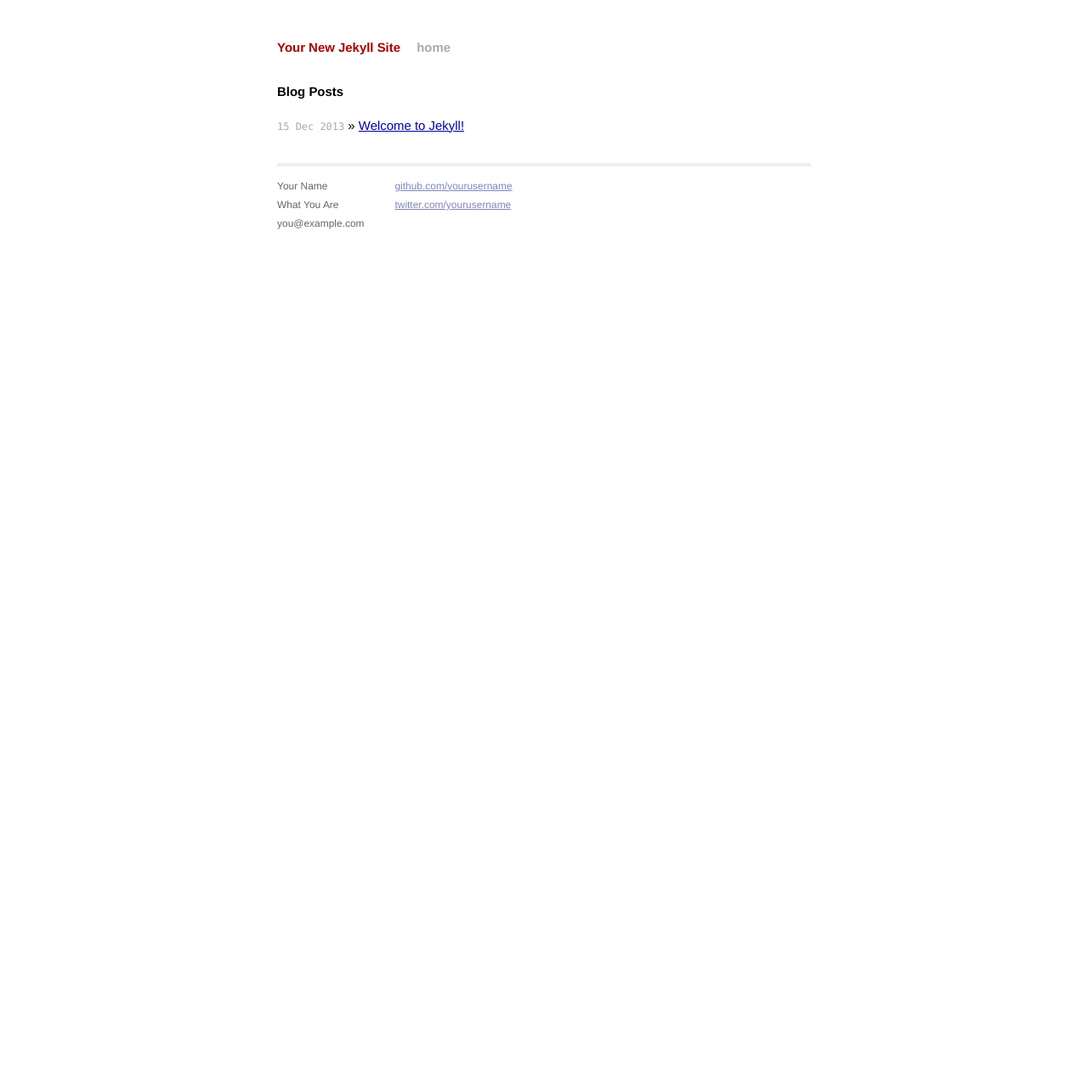
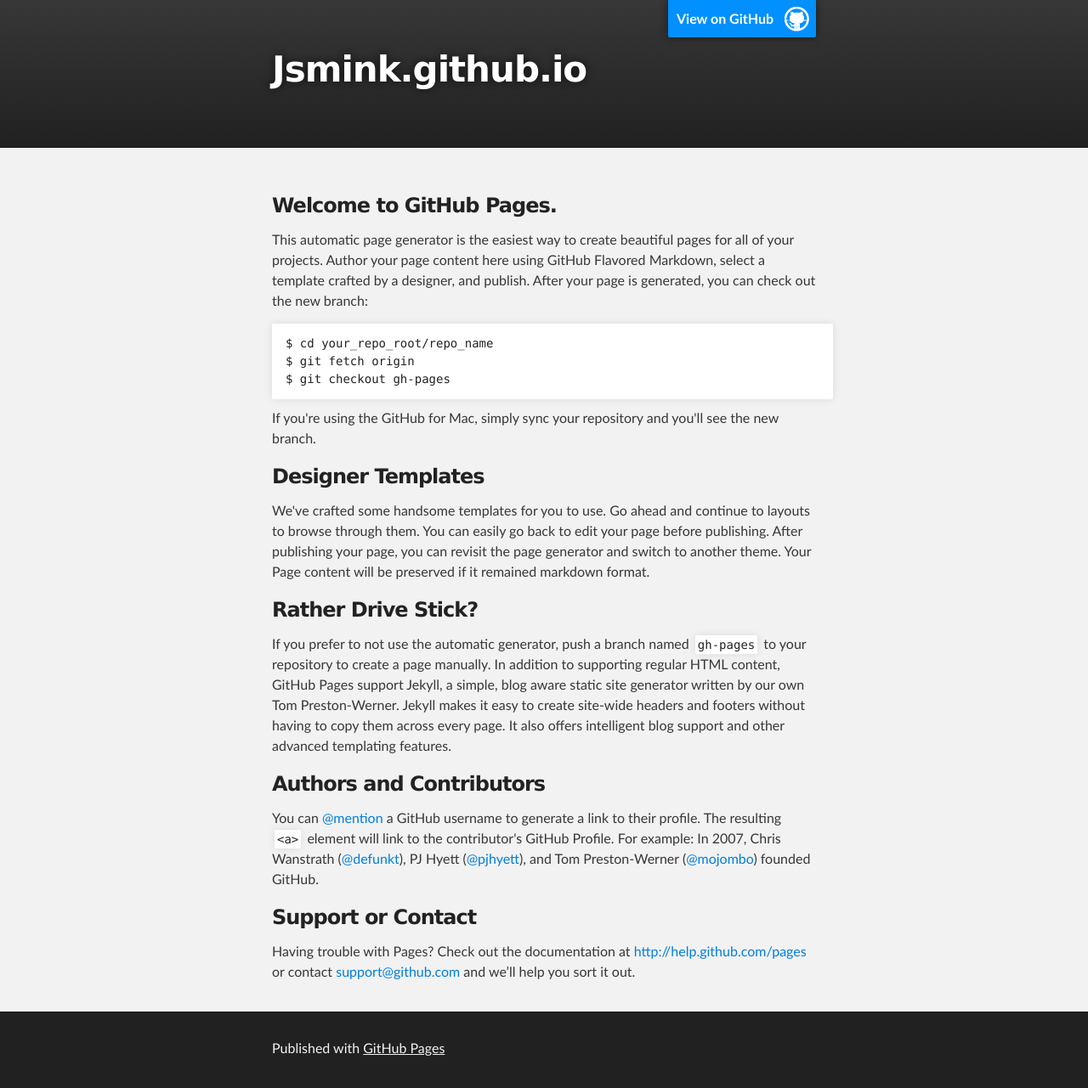
Before and after one commit to jsmink/jsmink.github.io, a Jekyll site: the page index.html, which Jekyll copies as it is, in a window 1280 px wide. Shown: the whole page at 85% size. Built offline with Jekyll 4.4.1, drawn with Linux system fonts in a browser that asks for light colours; Markdown is read by kramdown in place of the engine named in the settings; before the commit the page ends 945 px from its top, so only the background shows below that.

Commit message:
Replace master branch with page content via GitHub

```diff
--- a/index.html
+++ b/index.html
@@ -1,13 +1,74 @@
----
-layout: default
-title: Your New Jekyll Site
----
+<!DOCTYPE html>
+<html>
 
-<div id="home">
-  <h1>Blog Posts</h1>
-  <ul class="posts">
-    {% for post in site.posts %}
-      <li><span>{{ post.date | date_to_string }}</span> &raquo; <a href="{{ post.url }}">{{ post.title }}</a></li>
-    {% endfor %}
-  </ul>
-</div>
+  <head>
+    <meta charset='utf-8' />
+    <meta http-equiv="X-UA-Compatible" content="chrome=1" />
+    <meta name="description" content="Jsmink.github.io : " />
+
+    <link rel="stylesheet" type="text/css" media="screen" href="stylesheets/stylesheet.css">
+
+    <title>Jsmink.github.io</title>
+  </head>
+
+  <body>
+
+    <!-- HEADER -->
+    <div id="header_wrap" class="outer">
+        <header class="inner">
+          <a id="forkme_banner" href="https://github.com/jsmink">View on GitHub</a>
+
+          <h1 id="project_title">Jsmink.github.io</h1>
+          <h2 id="project_tagline"></h2>
+
+        </header>
+    </div>
+
+    <!-- MAIN CONTENT -->
+    <div id="main_content_wrap" class="outer">
+      <section id="main_content" class="inner">
+        <h3>
+<a name="welcome-to-github-pages" class="anchor" href="#welcome-to-github-pages"><span class="octicon octicon-link"></span></a>Welcome to GitHub Pages.</h3>
+
+<p>This automatic page generator is the easiest way to create beautiful pages for all of your projects. Author your page content here using GitHub Flavored Markdown, select a template crafted by a designer, and publish. After your page is generated, you can check out the new branch:</p>
+
+<pre><code>$ cd your_repo_root/repo_name
+$ git fetch origin
+$ git checkout gh-pages
+</code></pre>
+
+<p>If you're using the GitHub for Mac, simply sync your repository and you'll see the new branch.</p>
+
+<h3>
+<a name="designer-templates" class="anchor" href="#designer-templates"><span class="octicon octicon-link"></span></a>Designer Templates</h3>
+
+<p>We've crafted some handsome templates for you to use. Go ahead and continue to layouts to browse through them. You can easily go back to edit your page before publishing. After publishing your page, you can revisit the page generator and switch to another theme. Your Page content will be preserved if it remained markdown format.</p>
+
+<h3>
+<a name="rather-drive-stick" class="anchor" href="#rather-drive-stick"><span class="octicon octicon-link"></span></a>Rather Drive Stick?</h3>
+
+<p>If you prefer to not use the automatic generator, push a branch named <code>gh-pages</code> to your repository to create a page manually. In addition to supporting regular HTML content, GitHub Pages support Jekyll, a simple, blog aware static site generator written by our own Tom Preston-Werner. Jekyll makes it easy to create site-wide headers and footers without having to copy them across every page. It also offers intelligent blog support and other advanced templating features.</p>
+
+<h3>
+<a name="authors-and-contributors" class="anchor" href="#authors-and-contributors"><span class="octicon octicon-link"></span></a>Authors and Contributors</h3>
+
+<p>You can <a href="https://github.com/blog/821" class="user-mention">@mention</a> a GitHub username to generate a link to their profile. The resulting <code>&lt;a&gt;</code> element will link to the contributor's GitHub Profile. For example: In 2007, Chris Wanstrath (<a href="https://github.com/defunkt" class="user-mention">@defunkt</a>), PJ Hyett (<a href="https://github.com/pjhyett" class="user-mention">@pjhyett</a>), and Tom Preston-Werner (<a href="https://github.com/mojombo" class="user-mention">@mojombo</a>) founded GitHub.</p>
+
+<h3>
+<a name="support-or-contact" class="anchor" href="#support-or-contact"><span class="octicon octicon-link"></span></a>Support or Contact</h3>
+
+<p>Having trouble with Pages? Check out the documentation at <a href="http://help.github.com/pages">http://help.github.com/pages</a> or contact <a href="mailto:support@github.com">support@github.com</a> and we’ll help you sort it out.</p>
+      </section>
+    </div>
+
+    <!-- FOOTER  -->
+    <div id="footer_wrap" class="outer">
+      <footer class="inner">
+        <p>Published with <a href="http://pages.github.com">GitHub Pages</a></p>
+      </footer>
+    </div>
+
+
+
+  </body>
+</html>
--- /dev/null
+++ b/javascripts/main.js
@@ -0,0 +1 @@
+console.log('This would be the main JS file.');
--- /dev/null
+++ b/stylesheets/pygment_trac.css
@@ -0,0 +1,70 @@
+.highlight .hll { background-color: #ffffcc }
+.highlight  { background: #f0f3f3; }
+.highlight .c { color: #0099FF; font-style: italic } /* Comment */
+.highlight .err { color: #AA0000; background-color: #FFAAAA } /* Error */
+.highlight .k { color: #006699; font-weight: bold } /* Keyword */
+.highlight .o { color: #555555 } /* Operator */
+.highlight .cm { color: #0099FF; font-style: italic } /* Comment.Multiline */
+.highlight .cp { color: #009999 } /* Comment.Preproc */
+.highlight .c1 { color: #0099FF; font-style: italic } /* Comment.Single */
+.highlight .cs { color: #0099FF; font-weight: bold; font-style: italic } /* Comment.Special */
+.highlight .gd { background-color: #FFCCCC; border: 1px solid #CC0000 } /* Generic.Deleted */
+.highlight .ge { font-style: italic } /* Generic.Emph */
+.highlight .gr { color: #FF0000 } /* Generic.Error */
+.highlight .gh { color: #003300; font-weight: bold } /* Generic.Heading */
+.highlight .gi { background-color: #CCFFCC; border: 1px solid #00CC00 } /* Generic.Inserted */
+.highlight .go { color: #AAAAAA } /* Generic.Output */
+.highlight .gp { color: #000099; font-weight: bold } /* Generic.Prompt */
+.highlight .gs { font-weight: bold } /* Generic.Strong */
+.highlight .gu { color: #003300; font-weight: bold } /* Generic.Subheading */
+.highlight .gt { color: #99CC66 } /* Generic.Traceback */
+.highlight .kc { color: #006699; font-weight: bold } /* Keyword.Constant */
+.highlight .kd { color: #006699; font-weight: bold } /* Keyword.Declaration */
+.highlight .kn { color: #006699; font-weight: bold } /* Keyword.Namespace */
+.highlight .kp { color: #006699 } /* Keyword.Pseudo */
+.highlight .kr { color: #006699; font-weight: bold } /* Keyword.Reserved */
+.highlight .kt { color: #007788; font-weight: bold } /* Keyword.Type */
+.highlight .m { color: #FF6600 } /* Literal.Number */
+.highlight .s { color: #CC3300 } /* Literal.String */
+.highlight .na { color: #330099 } /* Name.Attribute */
+.highlight .nb { color: #336666 } /* Name.Builtin */
+.highlight .nc { color: #00AA88; font-weight: bold } /* Name.Class */
+.highlight .no { color: #336600 } /* Name.Constant */
+.highlight .nd { color: #9999FF } /* Name.Decorator */
+.highlight .ni { color: #999999; font-weight: bold } /* Name.Entity */
+.highlight .ne { color: #CC0000; font-weight: bold } /* Name.Exception */
+.highlight .nf { color: #CC00FF } /* Name.Function */
+.highlight .nl { color: #9999FF } /* Name.Label */
+.highlight .nn { color: #00CCFF; font-weight: bold } /* Name.Namespace */
+.highlight .nt { color: #330099; font-weight: bold } /* Name.Tag */
+.highlight .nv { color: #003333 } /* Name.Variable */
+.highlight .ow { color: #000000; font-weight: bold } /* Operator.Word */
+.highlight .w { color: #bbbbbb } /* Text.Whitespace */
+.highlight .mf { color: #FF6600 } /* Literal.Number.Float */
+.highlight .mh { color: #FF6600 } /* Literal.Number.Hex */
+.highlight .mi { color: #FF6600 } /* Literal.Number.Integer */
+.highlight .mo { color: #FF6600 } /* Literal.Number.Oct */
+.highlight .sb { color: #CC3300 } /* Literal.String.Backtick */
+.highlight .sc { color: #CC3300 } /* Literal.String.Char */
+.highlight .sd { color: #CC3300; font-style: italic } /* Literal.String.Doc */
+.highlight .s2 { color: #CC3300 } /* Literal.String.Double */
+.highlight .se { color: #CC3300; font-weight: bold } /* Literal.String.Escape */
+.highlight .sh { color: #CC3300 } /* Literal.String.Heredoc */
+.highlight .si { color: #AA0000 } /* Literal.String.Interpol */
+.highlight .sx { color: #CC3300 } /* Literal.String.Other */
+.highlight .sr { color: #33AAAA } /* Literal.String.Regex */
+.highlight .s1 { color: #CC3300 } /* Literal.String.Single */
+.highlight .ss { color: #FFCC33 } /* Literal.String.Symbol */
+.highlight .bp { color: #336666 } /* Name.Builtin.Pseudo */
+.highlight .vc { color: #003333 } /* Name.Variable.Class */
+.highlight .vg { color: #003333 } /* Name.Variable.Global */
+.highlight .vi { color: #003333 } /* Name.Variable.Instance */
+.highlight .il { color: #FF6600 } /* Literal.Number.Integer.Long */
+
+.type-csharp .highlight .k { color: #0000FF }
+.type-csharp .highlight .kt { color: #0000FF }
+.type-csharp .highlight .nf { color: #000000; font-weight: normal }
+.type-csharp .highlight .nc { color: #2B91AF }
+.type-csharp .highlight .nn { color: #000000 }
+.type-csharp .highlight .s { color: #A31515 }
+.type-csharp .highlight .sc { color: #A31515 }
--- /dev/null
+++ b/stylesheets/stylesheet.css
@@ -0,0 +1,423 @@
+/*******************************************************************************
+Slate Theme for GitHub Pages
+by Jason Costello, @jsncostello
+*******************************************************************************/
+
+@import url(pygment_trac.css);
+
+/*******************************************************************************
+MeyerWeb Reset
+*******************************************************************************/
+
+html, body, div, span, applet, object, iframe,
+h1, h2, h3, h4, h5, h6, p, blockquote, pre,
+a, abbr, acronym, address, big, cite, code,
+del, dfn, em, img, ins, kbd, q, s, samp,
+small, strike, strong, sub, sup, tt, var,
+b, u, i, center,
+dl, dt, dd, ol, ul, li,
+fieldset, form, label, legend,
+table, caption, tbody, tfoot, thead, tr, th, td,
+article, aside, canvas, details, embed,
+figure, figcaption, footer, header, hgroup,
+menu, nav, output, ruby, section, summary,
+time, mark, audio, video {
+  margin: 0;
+  padding: 0;
+  border: 0;
+  font: inherit;
+  vertical-align: baseline;
+}
+
+/* HTML5 display-role reset for older browsers */
+article, aside, details, figcaption, figure,
+footer, header, hgroup, menu, nav, section {
+  display: block;
+}
+
+ol, ul {
+  list-style: none;
+}
+
+table {
+  border-collapse: collapse;
+  border-spacing: 0;
+}
+
+/*******************************************************************************
+Theme Styles
+*******************************************************************************/
+
+body {
+  box-sizing: border-box;
+  color:#373737;
+  background: #212121;
+  font-size: 16px;
+  font-family: 'Myriad Pro', Calibri, Helvetica, Arial, sans-serif;
+  line-height: 1.5;
+  -webkit-font-smoothing: antialiased;
+}
+
+h1, h2, h3, h4, h5, h6 {
+  margin: 10px 0;
+  font-weight: 700;
+  color:#222222;
+  font-family: 'Lucida Grande', 'Calibri', Helvetica, Arial, sans-serif;
+  letter-spacing: -1px;
+}
+
+h1 {
+  font-size: 36px;
+  font-weight: 700;
+}
+
+h2 {
+  padding-bottom: 10px;
+  font-size: 32px;
+  background: url('../images/bg_hr.png') repeat-x bottom;
+}
+
+h3 {
+  font-size: 24px;
+}
+
+h4 {
+  font-size: 21px;
+}
+
+h5 {
+  font-size: 18px;
+}
+
+h6 {
+  font-size: 16px;
+}
+
+p {
+  margin: 10px 0 15px 0;
+}
+
+footer p {
+  color: #f2f2f2;
+}
+
+a {
+  text-decoration: none;
+  color: #007edf;
+  text-shadow: none;
+
+  transition: color 0.5s ease;
+  transition: text-shadow 0.5s ease;
+  -webkit-transition: color 0.5s ease;
+  -webkit-transition: text-shadow 0.5s ease;
+  -moz-transition: color 0.5s ease;
+  -moz-transition: text-shadow 0.5s ease;
+  -o-transition: color 0.5s ease;
+  -o-transition: text-shadow 0.5s ease;
+  -ms-transition: color 0.5s ease;
+  -ms-transition: text-shadow 0.5s ease;
+}
+
+a:hover, a:focus {text-decoration: underline;}
+
+footer a {
+  color: #F2F2F2;
+  text-decoration: underline;
+}
+
+em {
+  font-style: italic;
+}
+
+strong {
+  font-weight: bold;
+}
+
+img {
+  position: relative;
+  margin: 0 auto;
+  max-width: 739px;
+  padding: 5px;
+  margin: 10px 0 10px 0;
+  border: 1px solid #ebebeb;
+
+  box-shadow: 0 0 5px #ebebeb;
+  -webkit-box-shadow: 0 0 5px #ebebeb;
+  -moz-box-shadow: 0 0 5px #ebebeb;
+  -o-box-shadow: 0 0 5px #ebebeb;
+  -ms-box-shadow: 0 0 5px #ebebeb;
+}
+
+p img {
+  display: inline;
+  margin: 0;
+  padding: 0;
+  vertical-align: middle;
+  text-align: center;
+  border: none;
+}
+
+pre, code {
+  width: 100%;
+  color: #222;
+  background-color: #fff;
+
+  font-family: Monaco, "Bitstream Vera Sans Mono", "Lucida Console", Terminal, monospace;
+  font-size: 14px;
+
+  border-radius: 2px;
+  -moz-border-radius: 2px;
+  -webkit-border-radius: 2px;
+}
+
+pre {
+  width: 100%;
+  padding: 10px;
+  box-shadow: 0 0 10px rgba(0,0,0,.1);
+  overflow: auto;
+}
+
+code {
+  padding: 3px;
+  margin: 0 3px;
+  box-shadow: 0 0 10px rgba(0,0,0,.1);
+}
+
+pre code {
+  display: block;
+  box-shadow: none;
+}
+
+blockquote {
+  color: #666;
+  margin-bottom: 20px;
+  padding: 0 0 0 20px;
+  border-left: 3px solid #bbb;
+}
+
+
+ul, ol, dl {
+  margin-bottom: 15px
+}
+
+ul {
+  list-style: inside;
+  padding-left: 20px;
+}
+
+ol {
+  list-style: decimal inside;
+  padding-left: 20px;
+}
+
+dl dt {
+  font-weight: bold;
+}
+
+dl dd {
+  padding-left: 20px;
+  font-style: italic;
+}
+
+dl p {
+  padding-left: 20px;
+  font-style: italic;
+}
+
+hr {
+  height: 1px;
+  margin-bottom: 5px;
+  border: none;
+  background: url('../images/bg_hr.png') repeat-x center;
+}
+
+table {
+  border: 1px solid #373737;
+  margin-bottom: 20px;
+  text-align: left;
+ }
+
+th {
+  font-family: 'Lucida Grande', 'Helvetica Neue', Helvetica, Arial, sans-serif;
+  padding: 10px;
+  background: #373737;
+  color: #fff;
+ }
+
+td {
+  padding: 10px;
+  border: 1px solid #373737;
+ }
+
+form {
+  background: #f2f2f2;
+  padding: 20px;
+}
+
+/*******************************************************************************
+Full-Width Styles
+*******************************************************************************/
+
+.outer {
+  width: 100%;
+}
+
+.inner {
+  position: relative;
+  max-width: 640px;
+  padding: 20px 10px;
+  margin: 0 auto;
+}
+
+#forkme_banner {
+  display: block;
+  position: absolute;
+  top:0;
+  right: 10px;
+  z-index: 10;
+  padding: 10px 50px 10px 10px;
+  color: #fff;
+  background: url('../images/blacktocat.png') #0090ff no-repeat 95% 50%;
+  font-weight: 700;
+  box-shadow: 0 0 10px rgba(0,0,0,.5);
+  border-bottom-left-radius: 2px;
+  border-bottom-right-radius: 2px;
+}
+
+#header_wrap {
+  background: #212121;
+  background: -moz-linear-gradient(top, #373737, #212121);
+  background: -webkit-linear-gradient(top, #373737, #212121);
+  background: -ms-linear-gradient(top, #373737, #212121);
+  background: -o-linear-gradient(top, #373737, #212121);
+  background: linear-gradient(top, #373737, #212121);
+}
+
+#header_wrap .inner {
+  padding: 50px 10px 30px 10px;
+}
+
+#project_title {
+  margin: 0;
+  color: #fff;
+  font-size: 42px;
+  font-weight: 700;
+  text-shadow: #111 0px 0px 10px;
+}
+
+#project_tagline {
+  color: #fff;
+  font-size: 24px;
+  font-weight: 300;
+  background: none;
+  text-shadow: #111 0px 0px 10px;
+}
+
+#downloads {
+  position: absolute;
+  width: 210px;
+  z-index: 10;
+  bottom: -40px;
+  right: 0;
+  height: 70px;
+  background: url('../images/icon_download.png') no-repeat 0% 90%;
+}
+
+.zip_download_link {
+  display: block;
+  float: right;
+  width: 90px;
+  height:70px;
+  text-indent: -5000px;
+  overflow: hidden;
+  background: url(../images/sprite_download.png) no-repeat bottom left;
+}
+
+.tar_download_link {
+  display: block;
+  float: right;
+  width: 90px;
+  height:70px;
+  text-indent: -5000px;
+  overflow: hidden;
+  background: url(../images/sprite_download.png) no-repeat bottom right;
+  margin-left: 10px;
+}
+
+.zip_download_link:hover {
+  background: url(../images/sprite_download.png) no-repeat top left;
+}
+
+.tar_download_link:hover {
+  background: url(../images/sprite_download.png) no-repeat top right;
+}
+
+#main_content_wrap {
+  background: #f2f2f2;
+  border-top: 1px solid #111;
+  border-bottom: 1px solid #111;
+}
+
+#main_content {
+  padding-top: 40px;
+}
+
+#footer_wrap {
+  background: #212121;
+}
+
+
+
+/*******************************************************************************
+Small Device Styles
+*******************************************************************************/
+
+@media screen and (max-width: 480px) {
+  body {
+    font-size:14px;
+  }
+
+  #downloads {
+    display: none;
+  }
+
+  .inner {
+    min-width: 320px;
+    max-width: 480px;
+  }
+
+  #project_title {
+  font-size: 32px;
+  }
+
+  h1 {
+    font-size: 28px;
+  }
+
+  h2 {
+    font-size: 24px;
+  }
+
+  h3 {
+    font-size: 21px;
+  }
+
+  h4 {
+    font-size: 18px;
+  }
+
+  h5 {
+    font-size: 14px;
+  }
+
+  h6 {
+    font-size: 12px;
+  }
+
+  code, pre {
+    min-width: 320px;
+    max-width: 480px;
+    font-size: 11px;
+  }
+
+}
```
Also changed, not shown: params.json (added, +1 -0 lines), images/bg_hr.png (added), images/blacktocat.png (added), images/icon_download.png (added), images/sprite_download.png (added).
